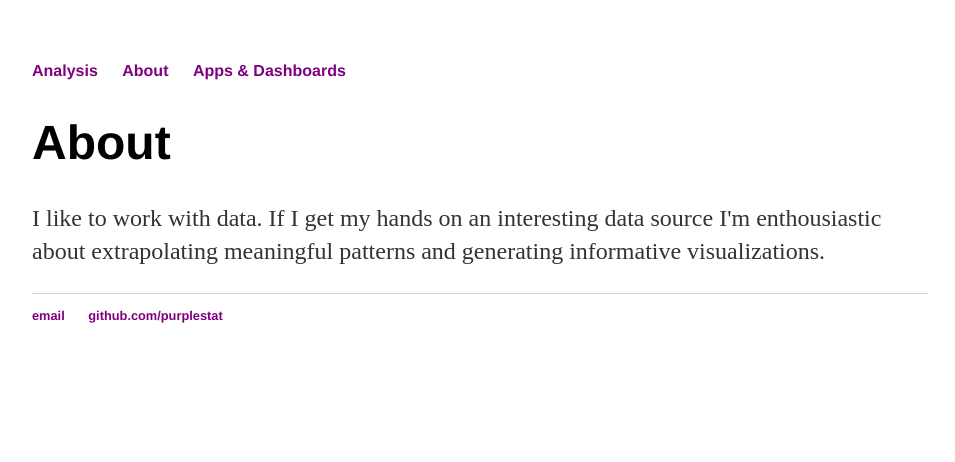
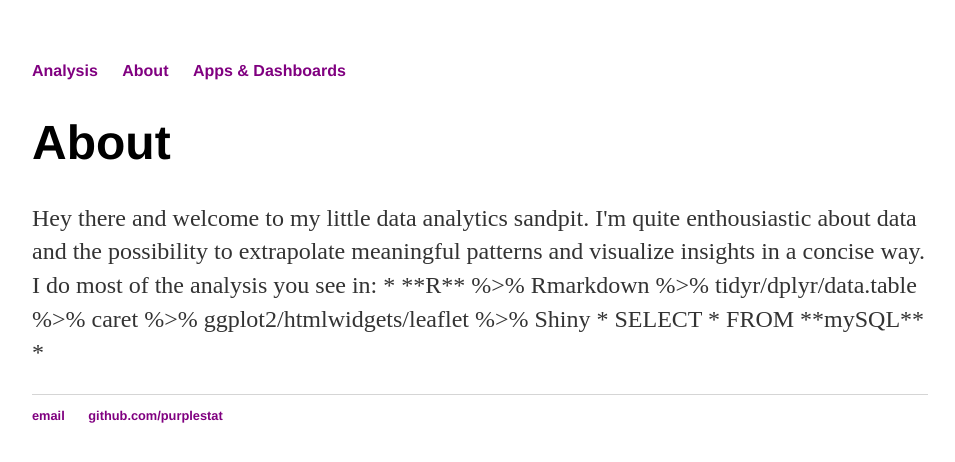
Before and after one commit to purplestat/purplestat.github.io, a Jekyll site: the page built from about/index.html, in a window 1280 px wide. Shown: the top 462 px of the page, without its empty margins (160-1115 px from the left). Built offline with Jekyll 4.4.1, drawn with Linux system fonts in a browser that asks for light colours.

Commit message:
Update index.html

```diff
--- a/about/index.html
+++ b/about/index.html
@@ -5,9 +5,17 @@ title: About
 
 		<div class="about">
 			<h1>About</h1>
-			<p> I like to work with data. If I get my hands on an interesting data source
-				I'm enthousiastic about extrapolating meaningful patterns and generating informative visualizations.
-				</p>
+			<p>  Hey there and welcome to my little data analytics sandpit. I'm quite enthousiastic about data and
+				the possibility to extrapolate meaningful patterns and visualize insights in a concise way.
+				I do most of the analysis you see in:
+  	 * **R** %>% Rmarkdown %>% tidyr/dplyr/data.table %>% caret %>% ggplot2/htmlwidgets/leaflet %>% Shiny
+				* SELECT * FROM **mySQL**
+				*
+
+
+
+
+			</p>
 
 
 		</div>
```
